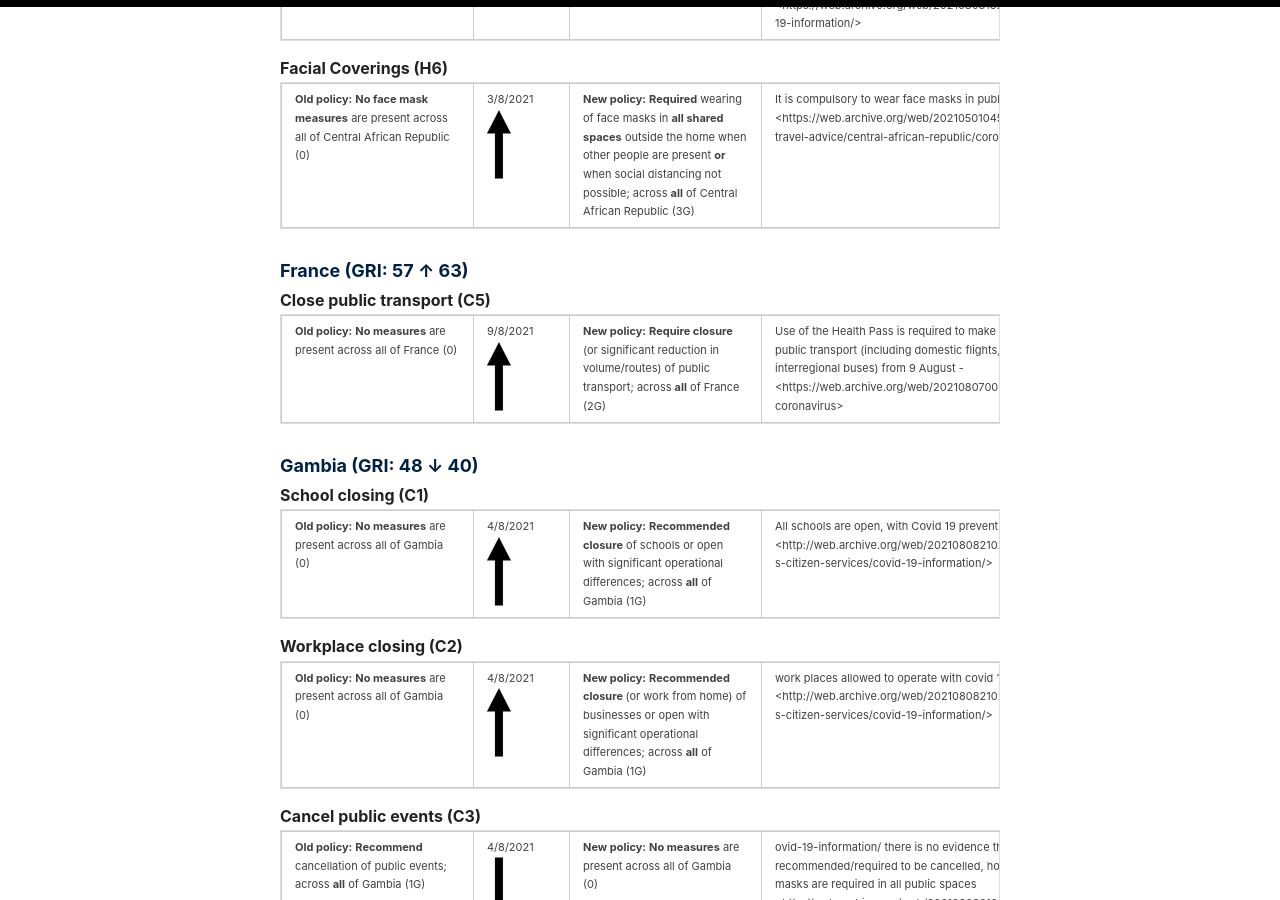
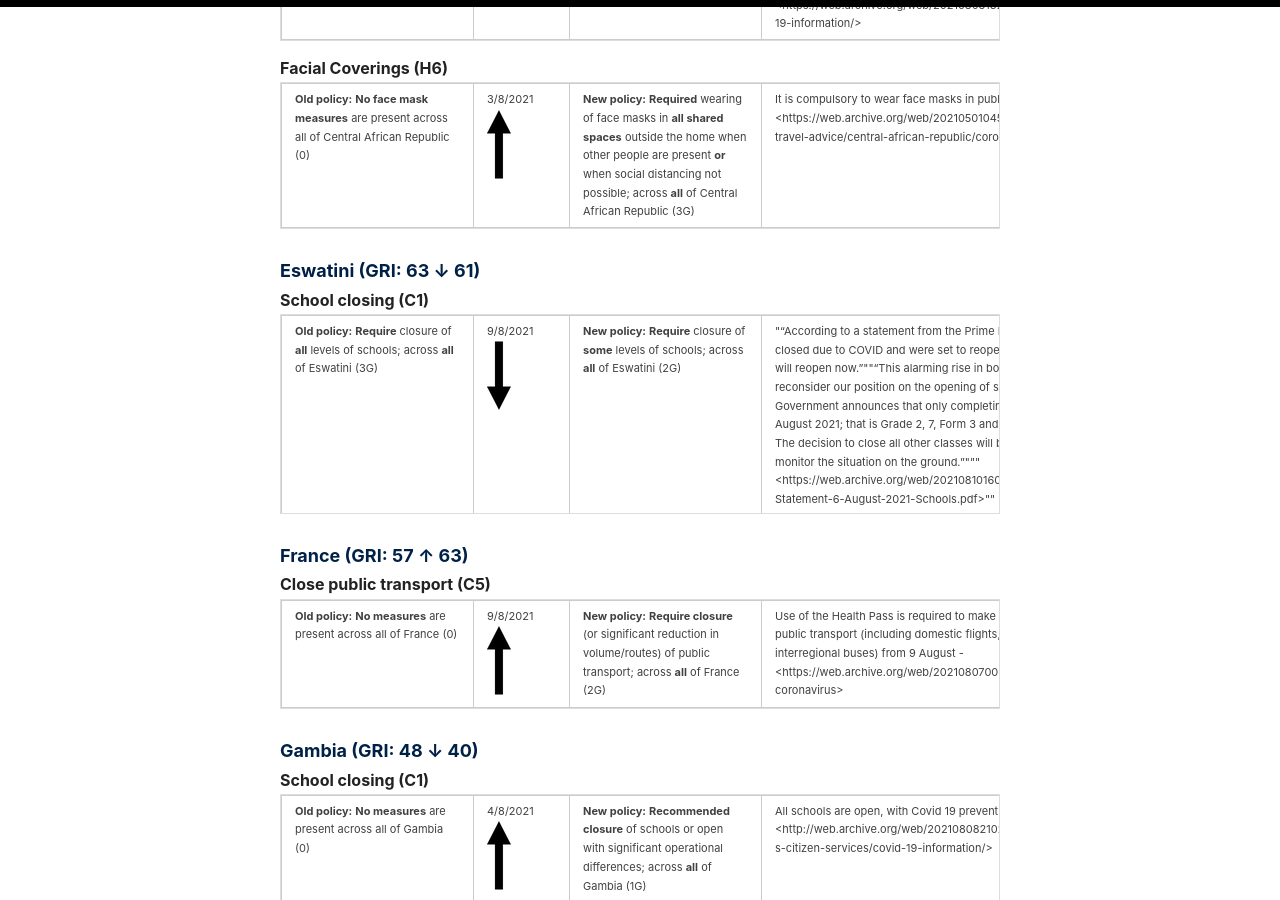
Before and after one commit to OxCGRT/oxcgrt.github.io, a Jekyll site: the page built from _pages/recent-changes.md, in a window 1280 px wide and 900 px high, scrolled down 3033 px. Built offline with Jekyll 4.4.1, drawn with Linux system fonts in a browser that asks for light colours; some of the changed text lies outside the part shown.

Commit message:
Automated run of latest changes

```diff
--- a/_pages/recent-changes.md
+++ b/_pages/recent-changes.md
@@ -36,7 +36,7 @@ publication](https://doi.org/10.1038/s41562-021-01079-8).
 
 <!-- ## Changes in Policy over the last two weeks
 
-<img src="../images/changes-map.png"><p style="text-align:right"><i>Last updated  2021-08-10</i></p><h4>Overall increase</h4><div class="contents"><div><a href="#argentina-gri-69--71">Argentina (GRI: 69 ↑ 71)</a>
+<img src="../images/changes-map.png"><p style="text-align:right"><i>Last updated  2021-08-11</i></p><h4>Overall increase</h4><div class="contents"><div><a href="#argentina-gri-69--71">Argentina (GRI: 69 ↑ 71)</a>
 </div><div><a href="#belarus-gri-33--41">Belarus (GRI: 33 ↑ 41)</a>
 </div><div><a href="#belize-gri-70--72">Belize (GRI: 70 ↑ 72)</a>
 </div><div><a href="#central african republic-gri-11--25">Central African Republic (GRI: 11 ↑ 25)</a>
@@ -49,10 +49,12 @@ publication](https://doi.org/10.1038/s41562-021-01079-8).
 </div><div><a href="#russia-gri-41--55">Russia (GRI: 41 ↑ 55)</a>
 </div><div><a href="#south sudan-gri-32--35">South Sudan (GRI: 32 ↑ 35)</a>
 </div><div><a href="#tajikistan-gri-32--34">Tajikistan (GRI: 32 ↑ 34)</a>
+</div><div><a href="#thailand-gri-64--66">Thailand (GRI: 64 ↑ 66)</a>
 </div><div><a href="#timor-leste-gri-57--61">Timor-Leste (GRI: 57 ↑ 61)</a>
 </div><div><a href="#turkmenistan-gri-53--55">Turkmenistan (GRI: 53 ↑ 55)</a>
 </div><div><a href="#uzbekistan-gri-64--65">Uzbekistan (GRI: 64 ↑ 65)</a>
-</div></div> <br/><h4>Overall decrease</h4><div class="contents"><div><a href="#canada-gri-62--57">Canada (GRI: 62 ↓ 57)</a>
+</div></div> <br/><h4>Overall decrease</h4><div class="contents"><div><a href="#canada-gri-59--57">Canada (GRI: 59 ↓ 57)</a>
+</div><div><a href="#eswatini-gri-63--61">Eswatini (GRI: 63 ↓ 61)</a>
 </div><div><a href="#gambia-gri-48--40">Gambia (GRI: 48 ↓ 40)</a>
 </div><div><a href="#hong kong-gri-74--73">Hong Kong (GRI: 74 ↓ 73)</a>
 </div><div><a href="#italy-gri-80--66">Italy (GRI: 80 ↓ 66)</a>
@@ -860,6 +861,71 @@ It is compulsory to wear face masks in public places
 
 </div>
 
+### Eswatini (GRI: 63 ↓ 61)
+
+#### School closing (C1)
+
+<div id="table-div">
+
+<div style="border: 1px solid #ddd; padding: 5px; overflow-x: scroll; width:100%; ">
+
+<table class="table" style="margin-left: auto; margin-right: auto;">
+
+<tbody>
+
+<tr>
+
+<td style="text-align:left;min-width: 2in; ">
+
+<b>Old policy:</b>
+
+<b>Require</b> closure of <b>all</b> levels of schools; across
+<b>all</b> of Eswatini (3G)
+
+</td>
+
+<td style="text-align:left;min-width: 1in; color: grey80 !important;">
+
+9/8/2021
+<img src="../images/down-arrow.png">
+
+</td>
+
+<td style="text-align:left;min-width: 2in; ">
+
+<b>New policy:</b>
+
+<b>Require</b> closure of <b>some</b> levels of schools; across
+<b>all</b> of Eswatini (2G)
+
+</td>
+
+<td style="text-align:left;min-width: 4in; ">
+
+"“According to a statement from the Prime Minister on August 6, schools
+have been closed due to COVID and were set to reopen on August 9,
+however, only certain grades will reopen now.”""“This alarming rise in
+both infections and deaths has required us to reconsider our position on
+the opening of schools on Monday…It is in that regard that Government
+announces that only completing classes will be reopening on Monday, 9
+August 2021; that is Grade 2, 7, Form 3 and Form 5. All other classes
+will remain closed. The decision to close all other classes will be
+reviewed over the next two weeks while we monitor the situation on the
+ground.”"""
+<https://web.archive.org/web/20210810160745/http://www.gov.sz/images/CORONA/PM-Statement-6-August-2021-Schools.pdf>""
+
+</td>
+
+</tr>
+
+</tbody>
+
+</table>
+
+</div>
+
+</div>
+
 ### France (GRI: 57 ↑ 63)
 
 #### Close public transport (C5)
@@ -3088,59 +3154,6 @@ be observed. Archived:
 
 ### Poland (GRI: 50 ↓ 47)
 
-#### Restrictions on internal movement (C7)
-
-<div id="table-div">
-
-<div style="border: 1px solid #ddd; padding: 5px; overflow-x: scroll; width:100%; ">
-
-<table class="table" style="margin-left: auto; margin-right: auto;">
-
-<tbody>
-
-<tr>
-
-<td style="text-align:left;min-width: 2in; ">
-
-<b>Old policy:</b>
-
-<b>Recommend</b> to not travel between regions/cities; across <b>all</b>
-of Poland (1G)
-
-</td>
-
-<td style="text-align:left;min-width: 1in; color: grey80 !important;">
-
-27/7/2021
-<img src="../images/down-arrow.png">
-
-</td>
-
-<td style="text-align:left;min-width: 2in; ">
-
-<b>New policy:</b>
-
-<b>No measures</b> are present across all of Poland (0)
-
-</td>
-
-<td style="text-align:left;min-width: 4in; ">
-
-Are there restrictions on intercity or interstate travel? No
-<https://web.archive.org/web/20210730044030/https://pl.usembassy.gov/covid-19-information/>
-
-</td>
-
-</tr>
-
-</tbody>
-
-</table>
-
-</div>
-
-</div>
-
 #### Debt/contract relief (E2)
 
 <div id="table-div">
@@ -3725,7 +3738,7 @@ No changes found - testing for severe cases only.
 
 </div>
 
-### Thailand (GRI: 66 ↓ 64)
+### Thailand (GRI: 64 ↑ 66)
 
 #### Stay at home requirements (C6)
 
```
Also changed, not shown: other parts of _pages/recent-changes.md (+1 -2 lines), images/changes-map.png.
